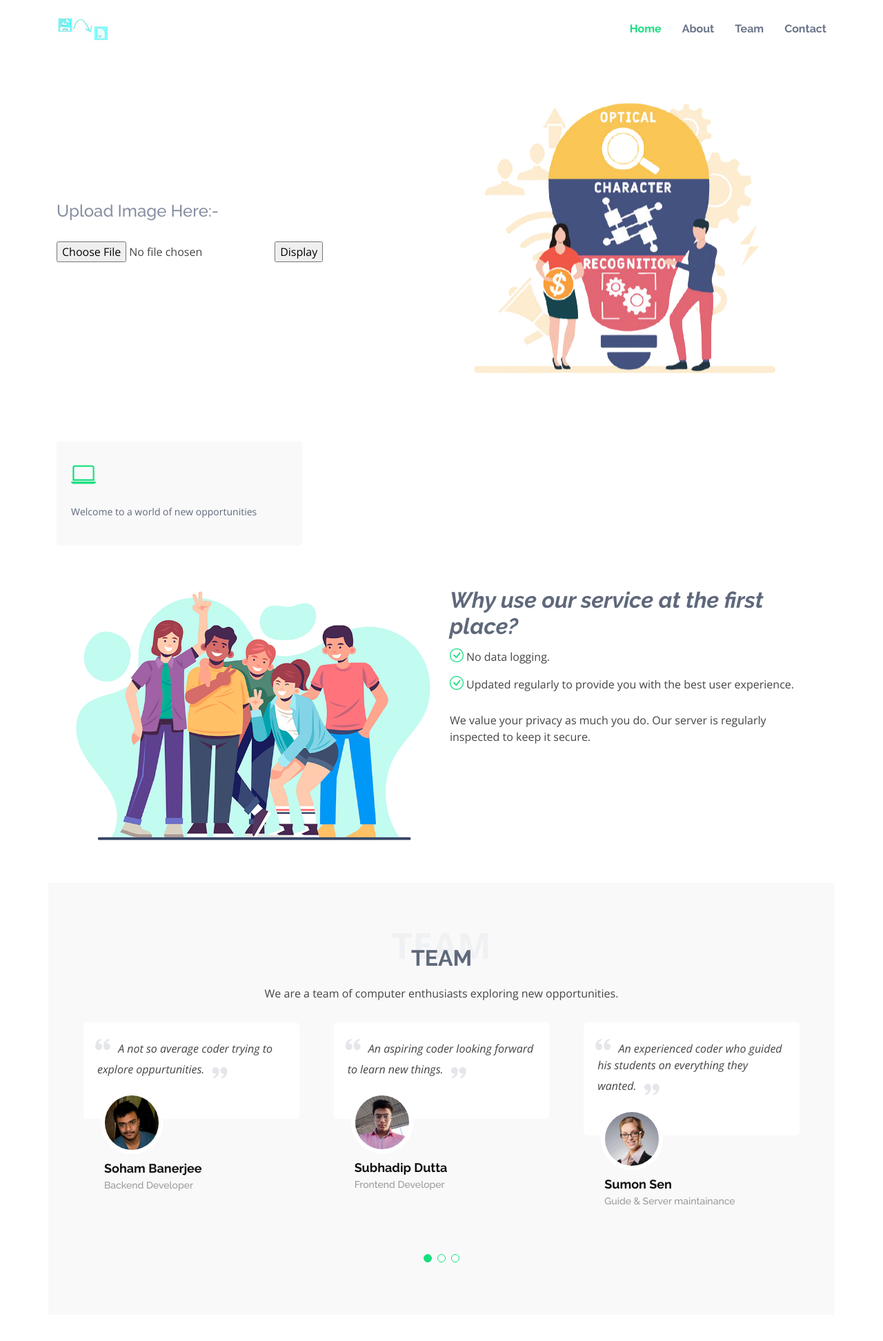
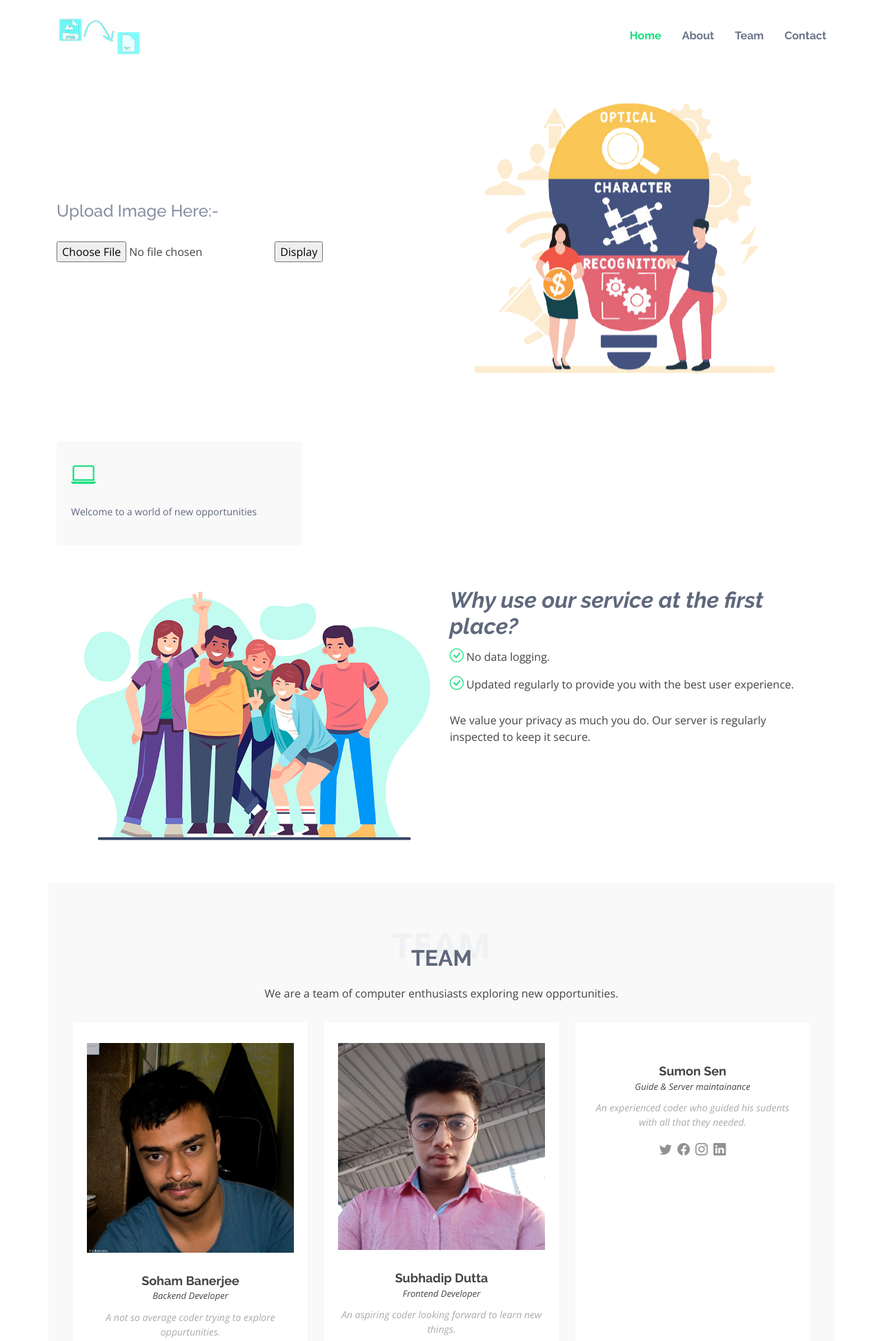
Before and after one commit to soham4abc/texter, a PHP site: page / in a window 1280 px wide. Shown: the top 1944 px of the page at 69% size. Run offline with PHP 8.4, Linux system fonts and the light colour scheme; some libraries are stand-ins or nearby versions.

Commit message:
frontend updated

```diff
--- a/Frontend/assets/css/style.css
+++ b/Frontend/assets/css/style.css
@@ -1,13 +1,3 @@
-/**
-* Template Name: eNno - v4.7.0
-* Template URL: https://bootstrapmade.com/enno-free-simple-bootstrap-template/
-* Author: BootstrapMade.com
-* License: https://bootstrapmade.com/license/
-*/
-
-/*--------------------------------------------------------------
-# General
---------------------------------------------------------------*/
 body {
   font-family: "Open Sans", sans-serif;
   color: #444444;
@@ -82,7 +72,7 @@
   color: #5f687b;
 }
 #header .logo img {
-  max-height: 40px;
+  max-height: 65px;
 }
 @media (max-width: 991px) {
   #header {
--- a/Frontend/index.php
+++ b/Frontend/index.php
@@ -9,7 +9,7 @@
   <meta content="" name="description">
   <meta content="" name="keywords">
 
-  <link href="assets/img/favicon.png" rel="icon">
+  <link href="" rel="icon">
   <link href="assets/img/apple-touch-icon.png" rel="apple-touch-icon">
 
   <!-- Google Fonts -->
@@ -31,7 +31,7 @@
   <!-- ======= Header ======= -->
   <header id="header" class="fixed-top">
     <div class="container d-flex align-items-center justify-content-between">
-      <a href="index.html" class="logo"><img src="PicsArt_12-11-06.58.40.jpg" alt="" class="img-fluid"></a>
+      <a href="#hero" class="logo"><img src="PicsArt_12-11-06.58.40.jpg" alt="logo" class="img-fluid"></a>
 
       <nav id="navbar" class="navbar">
         <ul>
@@ -108,66 +108,64 @@
 
 
      <!-- ======= Team Section ======= -->
- <section id="team" class="testimonials section-bg">
+<section id="team" class="team section-bg">
     <div class="container">
 
       <div class="section-title">
-      <span>team</span>
+        <span>Team</span>
         <h2>Team</h2>
         <p>We are a team of computer enthusiasts exploring new opportunities.</p>
       </div>
 
-    <div class="testimonials-slider swiper" data-aos="fade-up" data-aos-delay="100">
-      <div class="swiper-wrapper">
+      <div class="row">
+        <div class="col-lg-4 col-md-6 d-flex align-items-stretch">
+          <div class="member">
+            <img src="IMG-20210928-WA0007.jpg" alt="Soham Banerjee">
+            <h4>Soham Banerjee</h4>
+            <span>Backend Developer</span>
+            <p>A not so average coder trying to explore oppurtunities.</p>
+            <div class="social">
+              <a href=""><i class="bi bi-facebook"></i></a>
+              <a href=""><i class="bi bi-instagram"></i></a>
+              <a href=""><i class="bi bi-linkedin"></i></a>
+            </div>
+          </div>
+        </div>
 
-        <div class="swiper-slide">
-          <div class="testimonial-item">
-            <p>
-              <i class="bx bxs-quote-alt-left quote-icon-left"></i>
-              A not so average coder trying to explore oppurtunities.
-              <i class="bx bxs-quote-alt-right quote-icon-right"></i>
-            </p>
+        <div class="col-lg-4 col-md-6 d-flex align-items-stretch">
+          <div class="member">
+            <img src="IMG20191028160454.jpg" alt="Subhadip Dutta">
+            <h4>Subhadip Dutta</h4>
+            <span>Frontend Developer</span>
+            <p>An aspiring coder looking forward to learn new things.</p>
+            <div class="social">
+              <a href=""><i class="bi bi-twitter"></i></a>
+              <a href=""><i class="bi bi-facebook"></i></a>
+              <a href=""><i class="bi bi-instagram"></i></a>
+              <a href=""><i class="bi bi-linkedin"></i></a>
+            </div>
+          </div>
+        </div>
 
-
-            <img src="IMG-20210928-WA0007.jpg" class="testimonial-img" alt="Soham Banerjee">
-            <h3>Soham Banerjee</h3>
-            <h4>Backend Developer</h4>
+        <div class="col-lg-4 col-md-6 d-flex align-items-stretch">
+          <div class="member">
+            <img src="" alt="">
+            <h4>Sumon Sen</h4>
+            <span>Guide &amp; Server maintainance </span>
+            <p>An experienced coder who guided his sudents with all that they needed.</p>
+            <div class="social">
+              <a href=""><i class="bi bi-twitter"></i></a>
+              <a href=""><i class="bi bi-facebook"></i></a>
+              <a href=""><i class="bi bi-instagram"></i></a>
+              <a href=""><i class="bi bi-linkedin"></i></a>
             </div>
-        </div><!-- End team item -->
-
-        <div class="swiper-slide">
-          <div class="testimonial-item">
-            <p>
-              <i class="bx bxs-quote-alt-left quote-icon-left"></i>
-              An aspiring coder looking forward to learn new things.
-              <i class="bx bxs-quote-alt-right quote-icon-right"></i>
-            </p>
-            <img src="IMG20191028160454.jpg" class="testimonial-img" alt="Subhadip Dutta">
-            <h3>Subhadip Dutta</h3>
-            <h4>Frontend Developer</h4>
           </div>
-        </div><!-- End team item -->
-
-        <div class="swiper-slide">
-          <div class="testimonial-item">
-            <p>
-              <i class="bx bxs-quote-alt-left quote-icon-left"></i>
-              An experienced coder who guided his students on everything they wanted.
-              <i class="bx bxs-quote-alt-right quote-icon-right"></i>
-            </p>
-            <img src="assets/img/testimonials/testimonials-3.jpg" class="testimonial-img" alt="Sumon Sen">
-            <h3>Sumon Sen</h3>
-            <h4>Guide &amp; Server maintainance</h4>
-          </div>
-        </div><!-- End team item -->
-
-      </div>
-      <div class="swiper-pagination"></div>
         </div>
 
       </div>
-</section><!-- End Teams Section -->
 
+    </div>
+  </section><!-- End Team Section -->
 
 
     <!-- ======= Contact Section ======= -->
```
Also changed, not shown: Frontend/WebAboutPage.html (deleted, +0 -77 lines), Frontend/portfolio-details.html (deleted, +0 -211 lines). Lines whose indentation alone changed are shown as unchanged.
